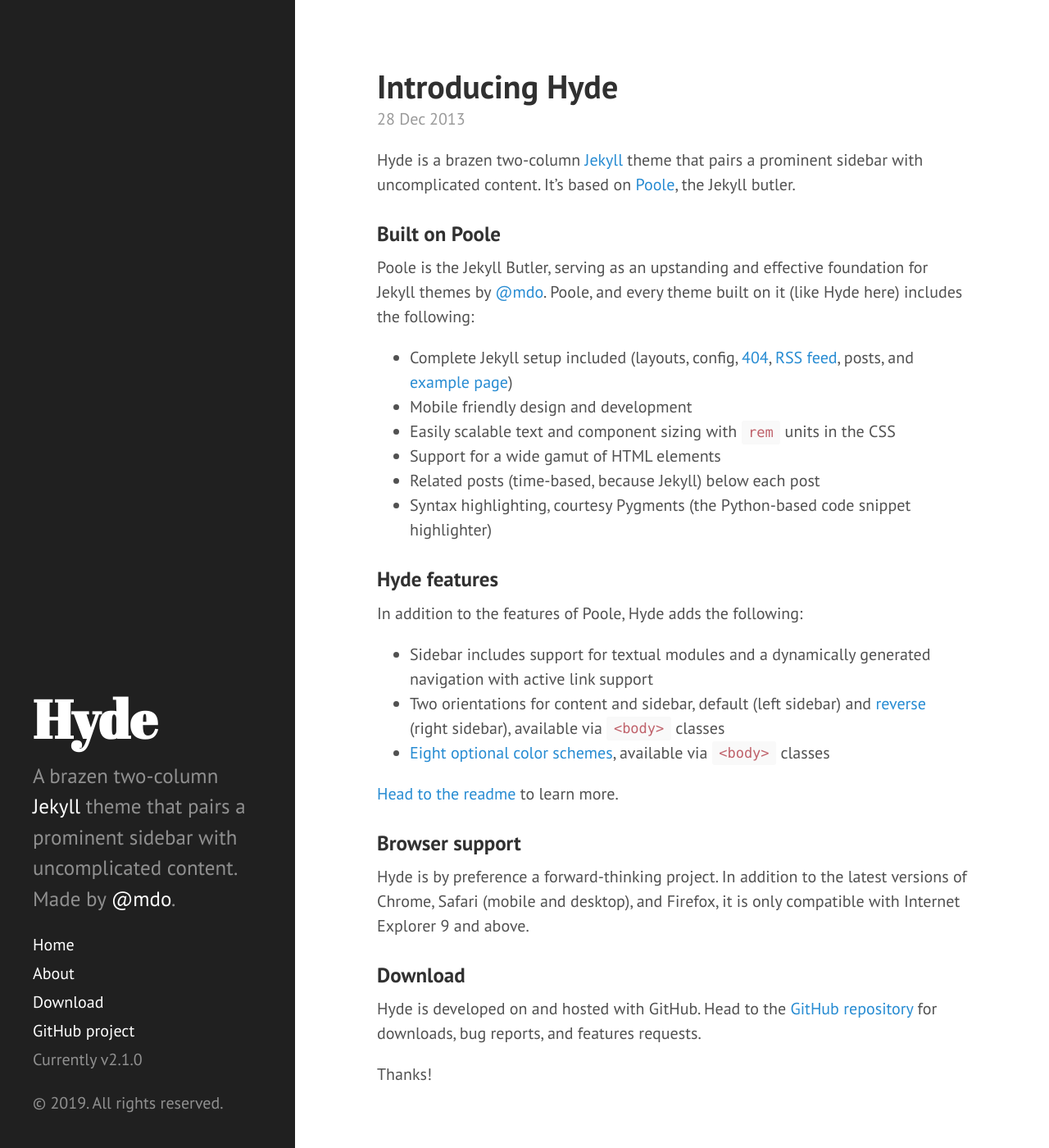
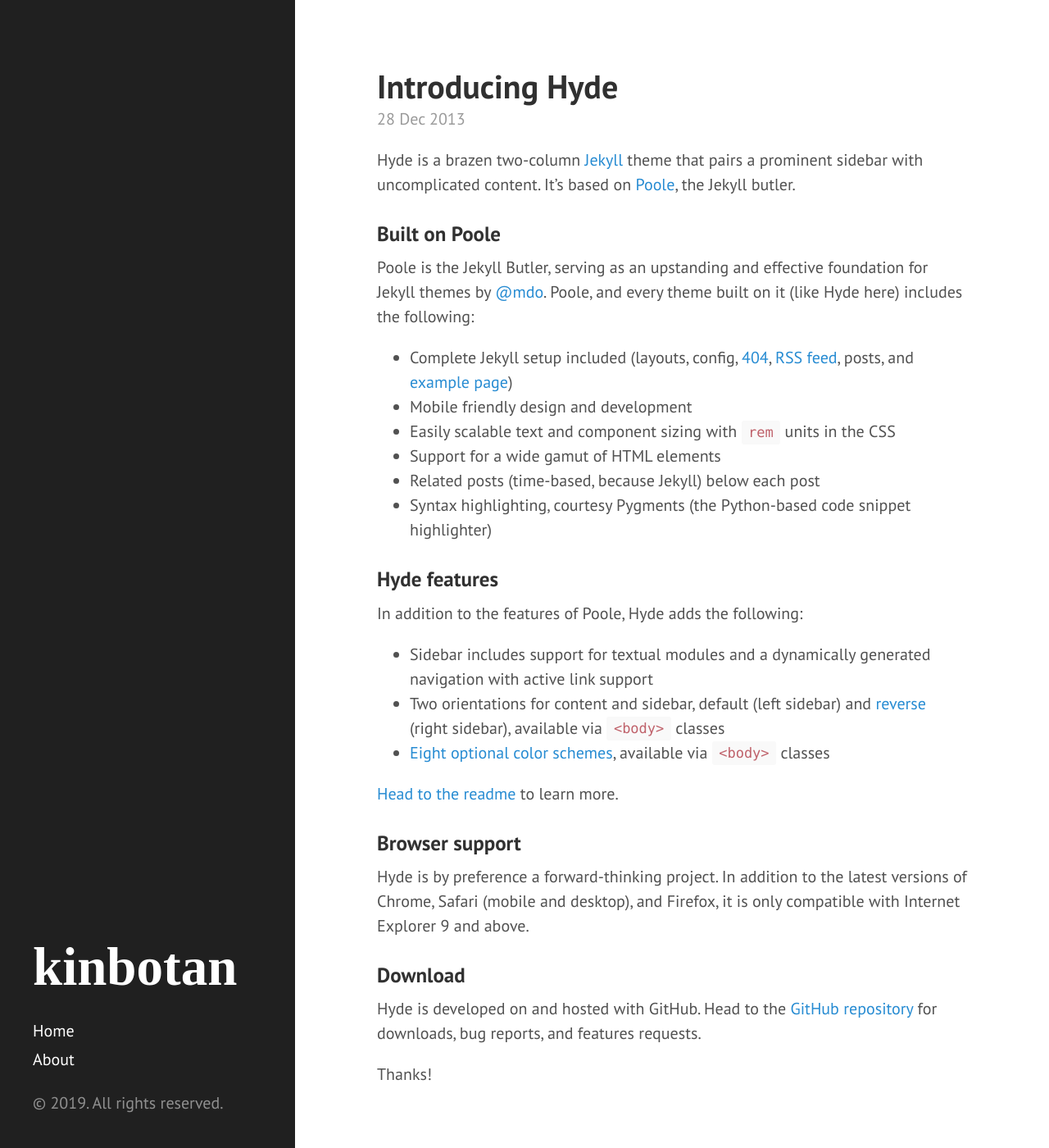
Before and after one commit to kinbotan/kinbotan.github.io, a Jekyll site: the page built from index.html, in a window 1280 px wide and 1400 px high. Shown: the whole window at 82% size. Built offline with Jekyll 4.4.1, drawn with Linux system fonts in a browser that asks for light colours; Markdown is read by kramdown in place of the engine named in the settings; the list of posts is cut into pages by our own code.

Commit message:
first clean-up

```diff
--- a/CNAME
+++ /dev/null
@@ -1 +0,0 @@
-hyde.getpoole.com
--- a/_config.yml
+++ b/_config.yml
@@ -7,15 +7,11 @@
 # relative_permalinks: true
 
 # Setup
-title:            Hyde
+title:            kinbotan
 tagline:          'A Jekyll theme'
-description:      'A brazen two-column <a href="http://jekyllrb.com" target="_blank">Jekyll</a> theme that pairs a prominent sidebar with uncomplicated content. Made by <a href="https://twitter.com/mdo" target="_blank">@mdo</a>.'
-url:              http://hyde.getpoole.com
+description:      ''
+# url:              http://hyde.getpoole.com
 baseurl:          /
-
-author:
-  name:           'Mark Otto'
-  url:            https://twitter.com/mdo
 
 plugins:
   - jekyll-paginate
@@ -25,4 +21,4 @@
 version:          2.1.0
 
 github:
-  repo:           https://github.com/poole/hyde
+  repo:           https://github.com/kinbotan/kinbotan.github.io
--- a/_includes/head.html
+++ b/_includes/head.html
@@ -15,10 +15,10 @@
   </title>
 
   <!-- CSS -->
-  <link rel="stylesheet" href="{{ site.baseurl }}public/css/poole.css">
-  <link rel="stylesheet" href="{{ site.baseurl }}public/css/syntax.css">
-  <link rel="stylesheet" href="{{ site.baseurl }}public/css/hyde.css">
-  <link rel="stylesheet" href="http://fonts.googleapis.com/css?family=PT+Sans:400,400italic,700|Abril+Fatface">
+  <link rel="stylesheet" href="{{ '/' | relative_url }}public/css/poole.css">
+  <link rel="stylesheet" href="{{ '/' | relative_url }}public/css/syntax.css">
+  <link rel="stylesheet" href="{{ '/' | relative_url }}public/css/hyde.css">
+  <link rel="stylesheet" href="https://fonts.googleapis.com/css?family=PT+Sans:400,400italic,700|Abril+Fatface">
 
   <!-- Icons -->
   <link rel="apple-touch-icon-precomposed" sizes="144x144" href="{{ site.baseurl }}public/apple-touch-icon-144-precomposed.png">
--- a/_includes/sidebar.html
+++ b/_includes/sidebar.html
@@ -2,9 +2,9 @@
   <div class="container sidebar-sticky">
     <div class="sidebar-about">
       <h1>
-        <a href="{{ site.baseurl }}">
+        <!-- <a href="{{ site.baseurl }}"> -->
           {{ site.title }}
-        </a>
+        <!-- </a> -->
       </h1>
       <p class="lead">{{ site.description }}</p>
     </div>
@@ -26,9 +26,9 @@
         {% endif %}
       {% endfor %}
 
-      <a class="sidebar-nav-item" href="{{ site.github.repo }}/archive/v{{ site.version }}.zip">Download</a>
+      <!-- <a class="sidebar-nav-item" href="{{ site.github.repo }}/archive/v{{ site.version }}.zip">Download</a>
       <a class="sidebar-nav-item" href="{{ site.github.repo }}">GitHub project</a>
-      <span class="sidebar-nav-item">Currently v{{ site.version }}</span>
+      <span class="sidebar-nav-item">Currently v{{ site.version }}</span> -->
     </nav>
 
     <p>&copy; {{ site.time | date: '%Y' }}. All rights reserved.</p>
--- a/public/css/hyde.css
+++ b/public/css/hyde.css
@@ -79,7 +79,8 @@
 .sidebar-about h1 {
   color: #fff;
   margin-top: 0;
-  font-family: "Abril Fatface", serif;
+  font-family: serif;
+  /*font-family: "Abril Fatface", serif;*/
   font-size: 3.25rem;
 }
 
```
Also changed, not shown: README.md (deleted).
